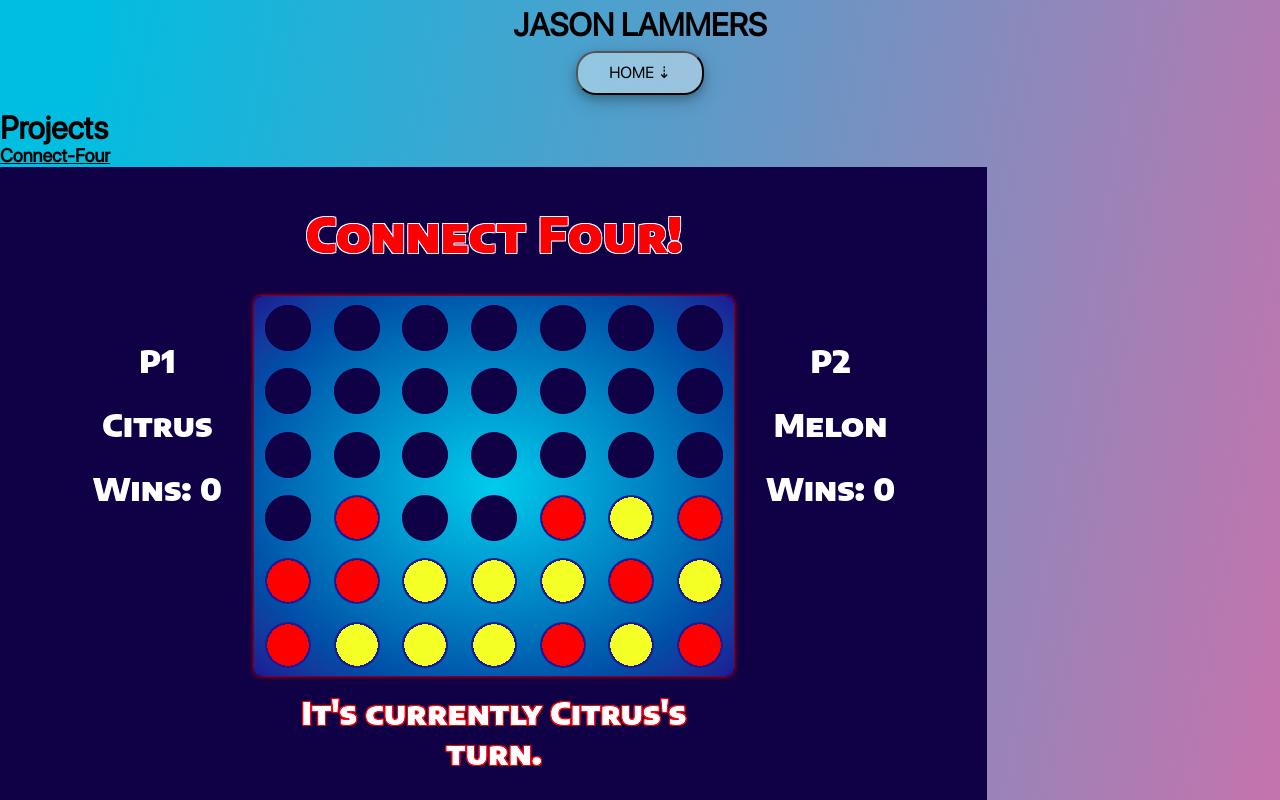
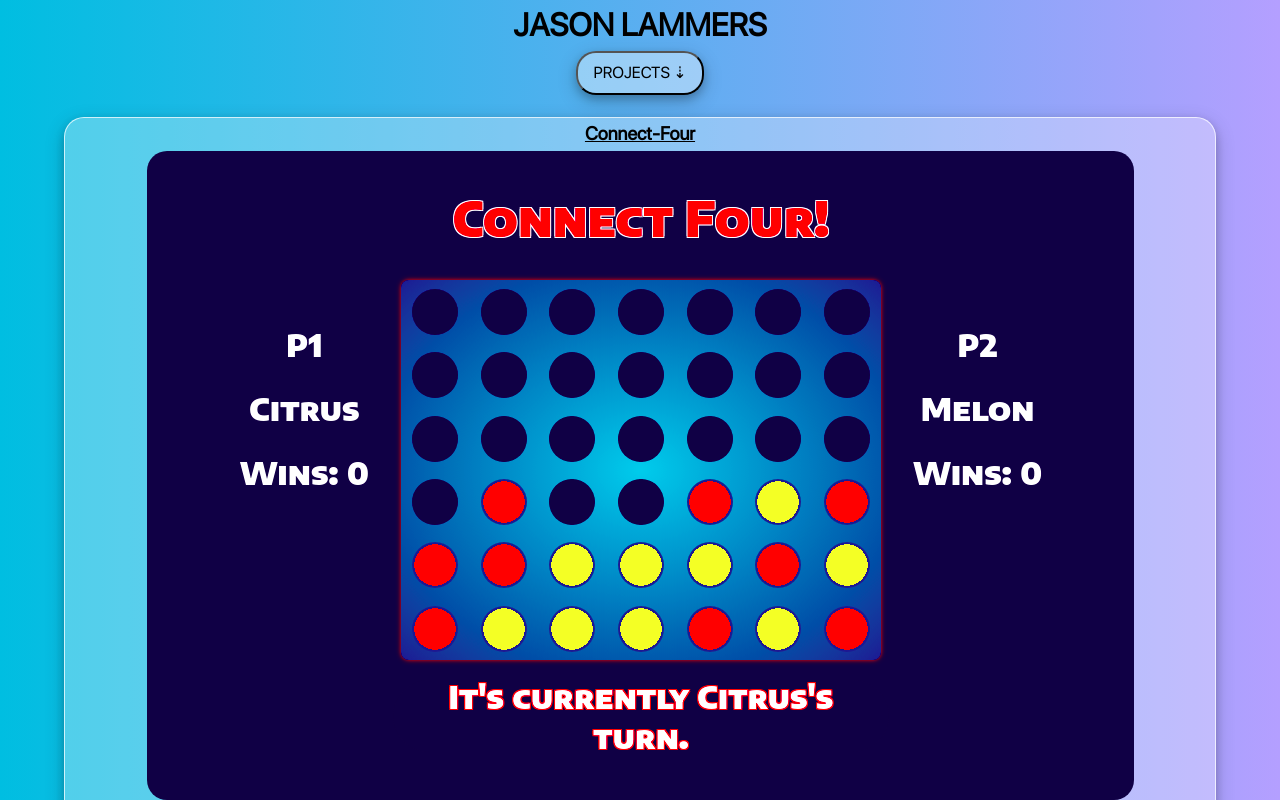
Before and after one commit to citrus77/portfolio, a React (Vite) app: page /projects in a window 1280 px wide. Shown: the top 800 px of the page. Built offline with nearby package versions, Linux system fonts and the light colour scheme.

Commit message:
change bgcolor with useLayoutEffect, added setPathName to each page to display correct path on refresh

```diff
--- a/src/App.jsx
+++ b/src/App.jsx
@@ -20,13 +20,13 @@ const App = () => {
     <div
       id='app'
       style={{
-        background: `linear-gradient(100deg, ${bgColor1} 5%, ${bgColor2} 95%`,
+        background: `linear-gradient(to right, ${bgColor1}, ${bgColor2}`,
       }}
     >
       <Header setPathName={setPathName} pathName={pathName} toggle={toggle} />
       <Routes>
-        <Route exact path='/' element={ <Home setBgColor1={setBgColor1} setBgColor2={setBgColor2}/> } />
-        <Route exact path='/projects' element={ <Projects setBgColor1={setBgColor1} setBgColor2={setBgColor2}/> } />
+        <Route exact path='/' element={ <Home bgColor1={bgColor1} setBgColor1={setBgColor1} setBgColor2={setBgColor2} setPathName={setPathName}/> } />
+        <Route exact path='/projects' element={ <Projects bgColor1={bgColor1} setBgColor1={setBgColor1} setBgColor2={setBgColor2} setPathName={setPathName}/> } />
       </Routes>
     </div>
   );
--- a/src/components/SingleProject.jsx
+++ b/src/components/SingleProject.jsx
@@ -1,8 +1,10 @@
+import './css/SingleProject.css';
+
 const SingleProject = ({ projectData }) => {
     const {contributors, description, github, imgUrl, project, url } = projectData;
 
     return (
-        <div className='project'>
+        <div className='project card'>
             <h3>
                 <span>
                     <a href={url} target='_project'>{project}</a>
--- /dev/null
+++ b/src/components/css/SingleProject.css
@@ -0,0 +1,17 @@
+.project {
+    margin: 6px;
+    padding: 6px;
+    padding-bottom: 8px;
+    text-align: justify;
+}
+
+.project h3 {
+    text-align: center;
+    width: 100%;
+}
+
+.project img {
+    border-radius: 20px;
+    margin-top: 6px;
+    margin-bottom: 6px;
+}
--- a/src/pages/Home.jsx
+++ b/src/pages/Home.jsx
@@ -1,9 +1,18 @@
+import { useLayoutEffect } from 'react';
 import './css/Home.css';
+import './css/card.css';
 import profilePic from '../assets/img/profile.jpg';
+import { useLoaderData } from 'react-router';
 
-const Home = ({ setBgColor1, setBgColor2 }) => {
-    setBgColor1('#bfffbc');
-    setBgColor2('#00bee1');
+const Home = ({ bgColor1, setBgColor1, setBgColor2, setPathName }) => {
+    useLayoutEffect(() => {
+        setBgColor1('#bfffbc');
+        setBgColor2('#00bee1');
+    }, [bgColor1]);
+
+    useLayoutEffect(() => {
+        setPathName('Home');
+    }, []);
 
     return <>
         <div id='home'>
--- a/src/pages/Projects.jsx
+++ b/src/pages/Projects.jsx
@@ -1,16 +1,22 @@
+import { useLayoutEffect } from 'react';
 import './css/Projects.css';
 import dataFns from '../components/dataFns';
 import { SingleProject } from '../components';
 
-const Projects = ({ setBgColor1, setBgColor2 }) => {
-    setBgColor1('#00bee1');
-    setBgColor2('#ea65a3');
+const Projects = ({ bgColor1, setBgColor1, setBgColor2, setPathName }) => {
+    useLayoutEffect(() => {
+        setBgColor1('#00bee1');
+        setBgColor2('#b49fff');
+    }, [bgColor1]);
+
+    useLayoutEffect(() => {
+        setPathName('Projects');
+    }, []);
 
     const { getProjects } = dataFns;
     const projects = getProjects();
     return (
         <div id='projects'>
-            <h1>Projects</h1>
             {
                 projects.reverse().map(project => <SingleProject key={project.id} projectData={project} />)
             }
--- a/src/pages/css/Projects.css
+++ b/src/pages/css/Projects.css
@@ -1,6 +1,8 @@
 #projects {
+    align-items: center;
     display: flex;
     flex: 1 1 auto;
     flex-direction: column;
     height: 100%;
+    justify-content: center;
 }
--- /dev/null
+++ b/src/pages/css/card.css
@@ -0,0 +1,25 @@
+.card {
+    align-items: center;
+    background: #ffffff4b;
+    border: 1px solid #ffffffba;
+    box-shadow: 0 4px 8px 0 #00000033, 0 6px 20px 0 #00000030;
+    border-radius: 20px;
+    display: flex;
+    flex-direction: column;
+    justify-content: center;
+    overflow: hidden;
+    width: 90%;
+}
+
+.card img {
+    flex: 9;
+    object-fit: cover;
+    width: 100%;
+}
+
+.card span {
+    align-items: center;
+    flex: 1;
+    padding: 16px;
+    text-align: justify;
+}
```
